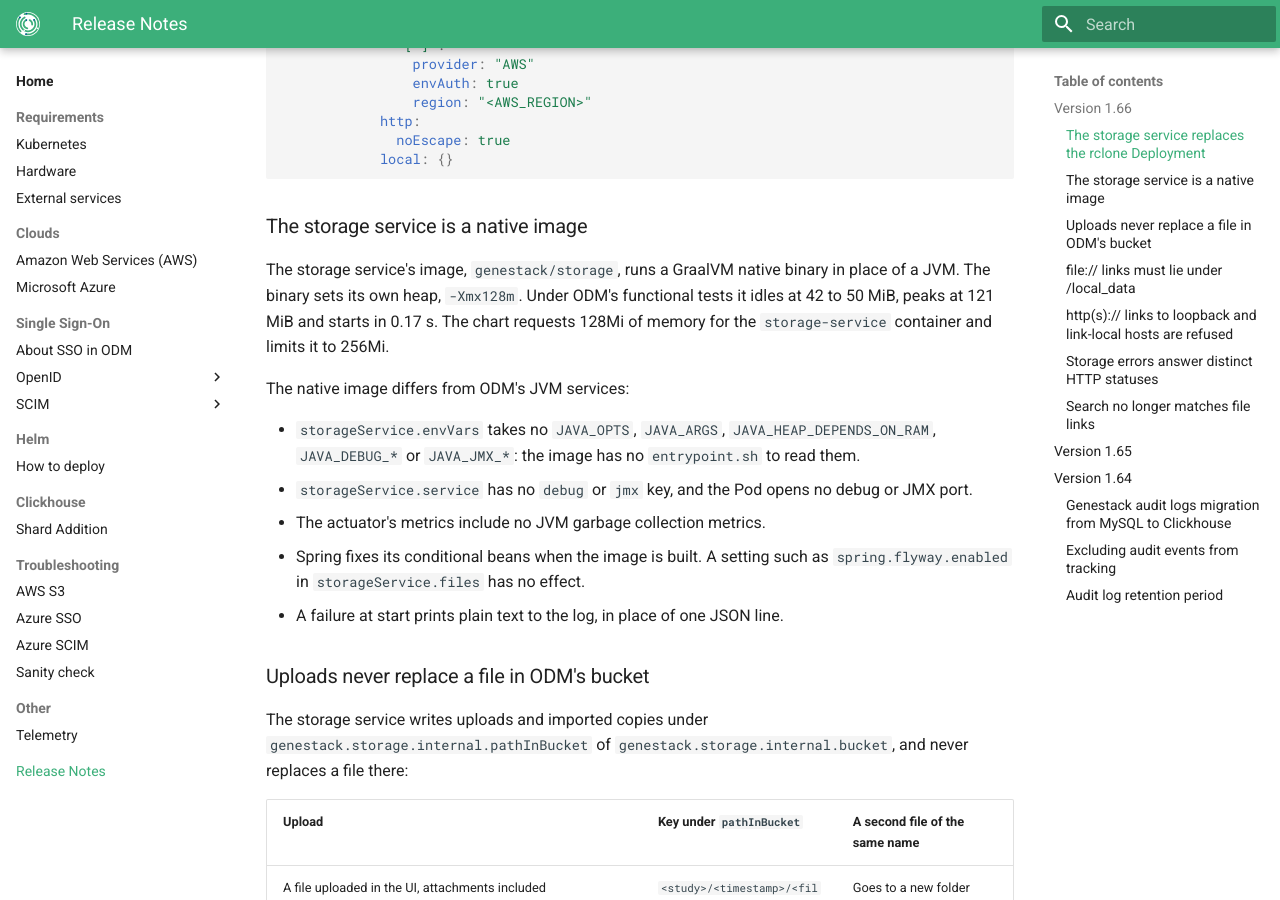
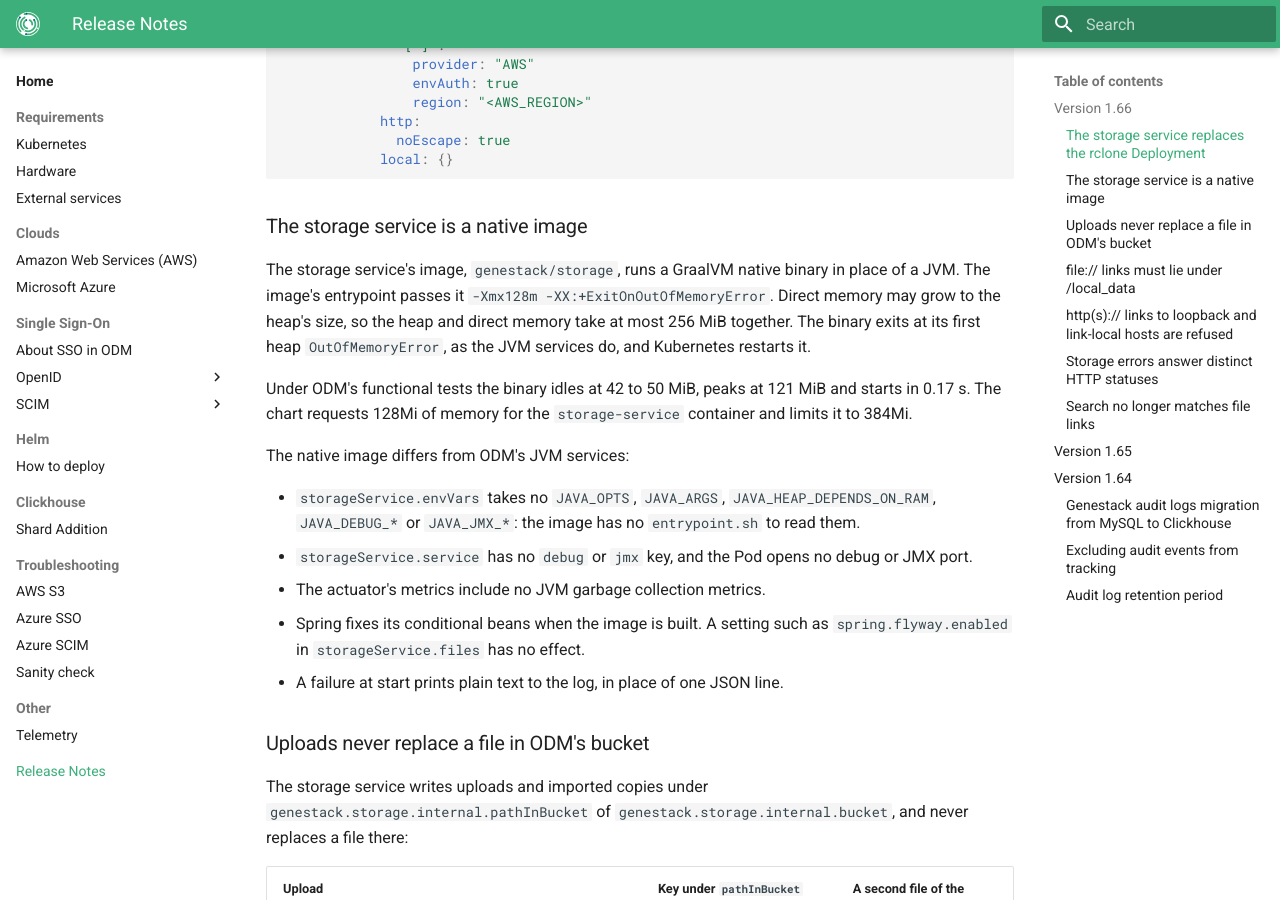
Before and after one commit to genestack/admin-docs, an MkDocs documentation site: the page built from docs/home/release-notes.md, in a window 1280 px wide and 900 px high, scrolled down 1328 px. Built offline with MkDocs 1.6.1 and Material for MkDocs 9.7.7, drawn with Linux system fonts in a browser that asks for light colours; the version menu is left out.

Commit message:
BIA-275: Correct the storage service's heap flags and memory limit in 1.66
The image's entrypoint passes the native binary -Xmx128m and
-XX:+ExitOnOutOfMemoryError; the binary sets no heap itself. Direct
memory may grow to the heap's size, so the chart limits the container to
384Mi, up from 256Mi. The binary exits at its first heap
OutOfMemoryError, and Kubernetes restarts it.

Co-Authored-By: Claude Opus 5.5 <noreply@anthropic.com>

```diff
--- a/docs/home/release-notes.md
+++ b/docs/home/release-notes.md
@@ -53,9 +53,13 @@ storageService:
 
 ### The storage service is a native image
 
-The storage service's image, `genestack/storage`, runs a GraalVM native binary in place of a JVM. The binary sets its
-own heap, `-Xmx128m`. Under ODM's functional tests it idles at 42 to 50 MiB, peaks at 121 MiB and starts in 0.17 s.
-The chart requests 128Mi of memory for the `storage-service` container and limits it to 256Mi.
+The storage service's image, `genestack/storage`, runs a GraalVM native binary in place of a JVM. The image's
+entrypoint passes it `-Xmx128m -XX:+ExitOnOutOfMemoryError`. Direct memory may grow to the heap's size, so the heap
+and direct memory take at most 256 MiB together. The binary exits at its first heap `OutOfMemoryError`, as the JVM
+services do, and Kubernetes restarts it.
+
+Under ODM's functional tests the binary idles at 42 to 50 MiB, peaks at 121 MiB and starts in 0.17 s. The chart
+requests 128Mi of memory for the `storage-service` container and limits it to 384Mi.
 
 The native image differs from ODM's JVM services:
 
```
